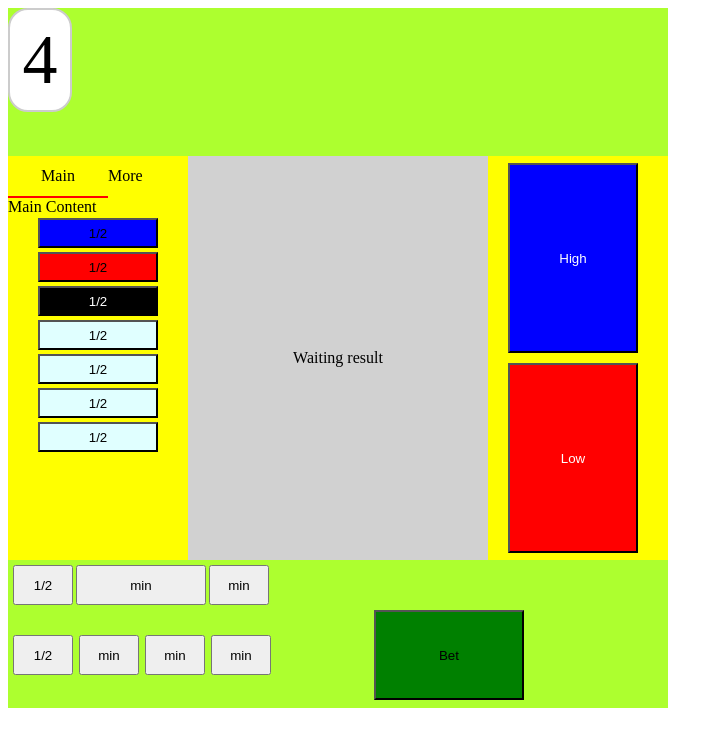
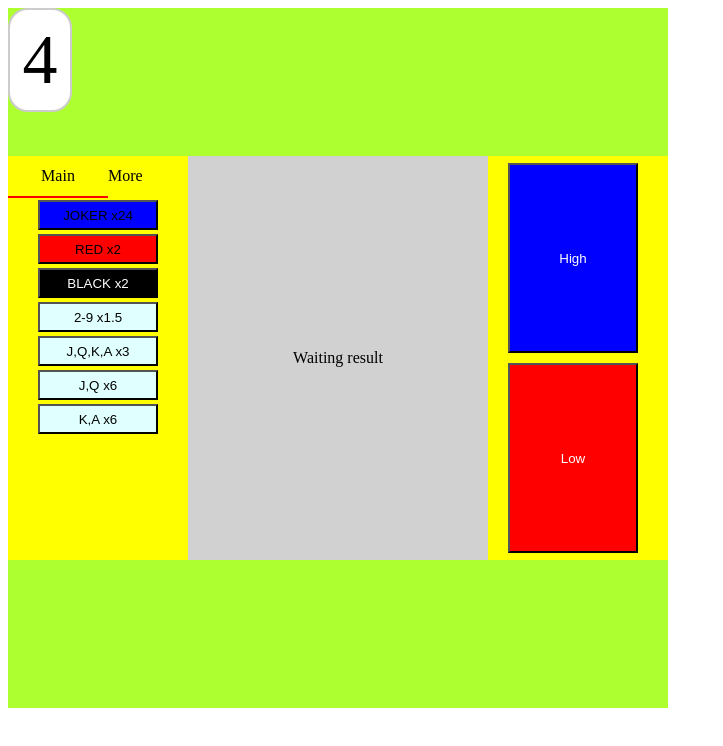
Before and after one commit to Dejan21/BigHilo, an Angular app: page /game in a window 1280 px wide. Shown: the top 746 px of the page, without its empty margins (0-723 px from the left). Built offline with nearby package versions, Linux system fonts and the light colour scheme.

Commit message:
Bet component

```diff
--- a/src/app/app.module.ts
+++ b/src/app/app.module.ts
@@ -8,6 +8,7 @@ import { CardComponent } from './card/card.component';
 import { BetAreaComponent } from './bet-area/bet-area.component';
 import { ResultComponent } from './result/result.component';
 import { MorebuttonComponent } from './morebutton/morebutton.component';
+import { BetComponent } from './bet/bet.component';
 
 @NgModule({
   declarations: [
@@ -16,7 +17,8 @@ import { MorebuttonComponent } from './morebutton/morebutton.component';
     CardComponent,
     BetAreaComponent,
     ResultComponent,
-    MorebuttonComponent
+    MorebuttonComponent,
+    BetComponent
   ],
   imports: [
     BrowserModule,
--- /dev/null
+++ b/src/app/bet/bet.component.html
@@ -0,0 +1 @@
+<p>bet works!</p>
--- /dev/null
+++ b/src/app/bet/bet.component.ts
@@ -0,0 +1,15 @@
+import { Component, OnInit } from '@angular/core';
+
+@Component({
+  selector: 'app-bet',
+  templateUrl: './bet.component.html',
+  styleUrls: ['./bet.component.css']
+})
+export class BetComponent implements OnInit {
+
+  constructor() { }
+
+  ngOnInit(): void {
+  }
+
+}
--- a/src/app/game.service.ts
+++ b/src/app/game.service.ts
@@ -12,6 +12,7 @@ export class GameService {
   betTypes: any = [];
   number: any;
 numbers:any = []
+bets:any = []
 
 
 
@@ -31,15 +32,15 @@ numbers:any = []
   const numbers = ['2','3', '4', '5', '6', '7', '8', '9', '10', 'J', 'K', 'Q', 'A'];
 
   this.numbers = [
-    {value: '2',  multiplier: 2, },
-    {value: '3',  multiplier: 3, },
-    {value: '4',  multiplier: 4, },
-    {value: '5',  multiplier: 5, },
-    {value: '6',  multiplier: 6, },
-    {value: '7',  multiplier: 7, },
-    {value: '8',  multiplier: 8, },
-    {value: '9',  multiplier: 9, },
-    {value: '10',  multiplier: 10, },
+    {value: '2',  multiplier: 24, },
+    {value: '3',  multiplier: 24, },
+    {value: '4',  multiplier: 24, },
+    {value: '5',  multiplier: 24, },
+    {value: '6',  multiplier: 24, },
+    {value: '7',  multiplier: 24, },
+    {value: '8',  multiplier: 24, },
+    {value: '9',  multiplier: 24, },
+    {value: '10',  multiplier: 24, },
     {value: 'J',   },
     {value: 'K',   },
     {value: 'Q',   },
@@ -47,7 +48,16 @@ numbers:any = []
     ];
 
 
+    this.bets = [
+      {value: '1/2',  devided: 1/2, },
+      {value: '0.1',  multiplier: 0.1, },
+      {value: 'x2',  multiplier: 2, },
+      {value: 'min',  minus: 'min', },
+      {value: '0.3',  multiplier: 0.3, },
+      {value: '0.5',  multiplier: 0.5, },
+      {value: '0.7',  multiplier: 0.7, },
 
+      ];
 
   const symbols =
   [
--- a/src/app/game/game.component.html
+++ b/src/app/game/game.component.html
@@ -11,15 +11,15 @@
             <div class="tabset">
                 <div class="tab" [class.active]="activeTab === 1"  (click)="changeActiveTab(1)">
                   <div class="tab-title">Main</div>
-                  <div class="tab-content"  >Main Content
+                  <div class="tab-content"  >
 
-                    <button (click)="half()" class="blue"> 1/2 </button>
-                    <button (click)="half()" class="red1"> 1/2 </button>
-                    <button (click)="half()" class="black1"> 1/2 </button>
-                    <button (click)="half()" class="grey1"> 1/2 </button>
-                    <button (click)="half()" class="grey1"> 1/2 </button>
-                    <button (click)="half()" class="grey1"> 1/2 </button>
-                    <button (click)="half()" class="grey1"> 1/2 </button>
+                    <button (click)="half()" value='24' multiplaier="24" class="blue"> JOKER x24</button>
+                    <button (click)="half()" class="red1"> RED x2</button>
+                    <button (click)="half()" class="black1"> BLACK x2 </button>
+                    <button (click)="half()" class="grey1"> 2-9 x1.5</button>
+                    <button (click)="half()" class="grey1"> J,Q,K,A x3 </button>
+                    <button (click)="half()" class="grey1"> J,Q x6 </button>
+                    <button (click)="half()" class="grey1"> K,A  x6</button>
 
                   </div>
                 </div>
@@ -69,18 +69,18 @@
         </div>
     </div>
     <div class="bottom">
-        <table class="bottom1">
+        <!-- <table class="bottom1">
             <tr class="row">
                 <button (click)="half()" class="half"> 1/2 </button>
-                <button (click)="min()" class="long"> min</button>
-                <button (click)="min()" class="half"> min</button>
+                <button (click)="min()" class="long"> 0.5</button>
+                <button (click)="multiplyby2()" class="half"> x2</button>
             </tr>
-        <button (click)="half()" class="min"> 1/2 </button>
-        <button (click)="min()" class="min"> min</button>
-        <button (click)="min()" class="min"> min</button>
-        <button (click)="min()" class="min"> min</button>
+        <button (click)="half()" class="min"> min </button>
+        <button (click)="min()" class="min"> 0.3</button>
+        <button (click)="min()" class="min"> 0.5</button>
+        <button (click)="min()" class="min"> 0.7</button>
         <button (click)="onButtonBet()" class="bet"> Bet</button>
-        </table>
+        </table> -->
 
 
 
--- a/src/app/game/game.component.ts
+++ b/src/app/game/game.component.ts
@@ -15,9 +15,11 @@ export class GameComponent implements OnInit {
   high: any;
   numbers:any;
   bet:any;
+  button:any;
 
 
-  @Output() clickEvent = new EventEmitter<any>();
+
+
 
   constructor( public gameService: GameService) { }
 
@@ -40,7 +42,7 @@ export class GameComponent implements OnInit {
   }
 
   onButtonBet(){
-    console.log('bet');
+    console.log('Your Bet is accepted');
    }
 
    onHighButton(){
```
Also changed, not shown: src/app/bet/bet.component.css (added), 1 other file (tests, documents, lock files or other folders).
